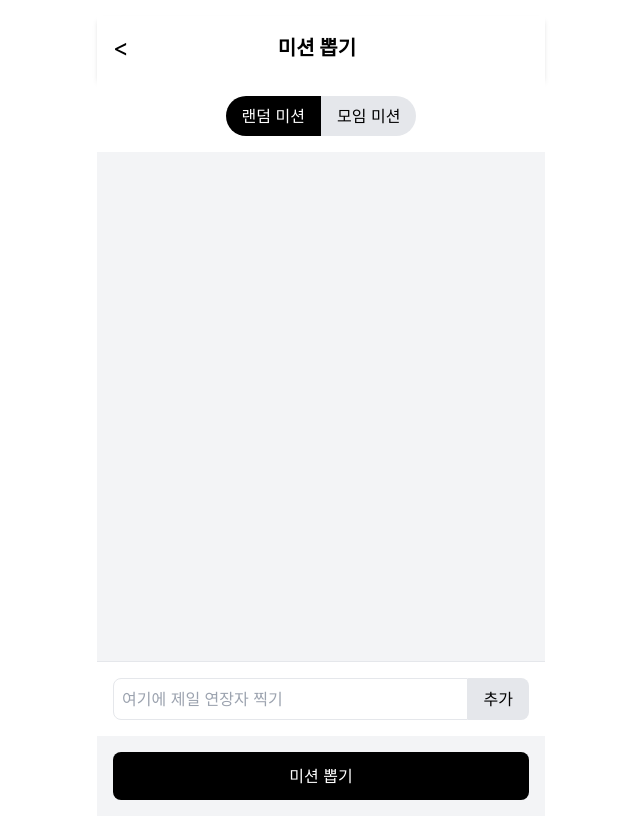
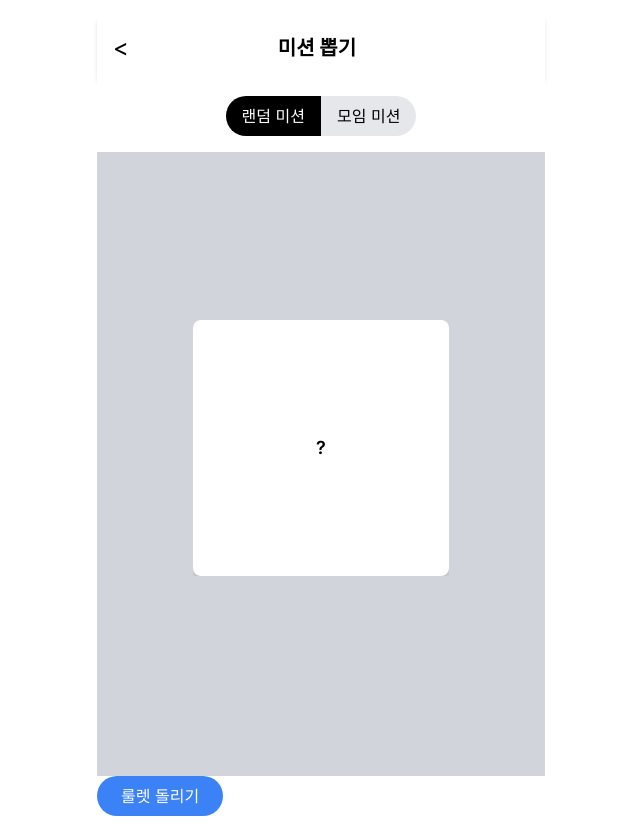
Before and after one commit to dnd-side-project/dnd-11th-6-frontend, a Next.js app: page /create-mission in a window 1280 px wide. Shown: the whole page, without its empty margins (319-959 px from the left). Built offline with nearby package versions, Linux system fonts and the light colour scheme.

Commit message:
feat : 미션 생성 페이지, 룰렛 생성

```diff
--- a/src/app/create-meeting/_components/RenderStep4.tsx
+++ b/src/app/create-meeting/_components/RenderStep4.tsx
@@ -1,5 +1,5 @@
 import React from 'react'
-import useMeetStore from '@/stores/useMeetStrore'
+import useMeetStore from '@/stores/useMeetStore'
 
 function RenderStep4() {
   const { pin, setStep } = useMeetStore()
--- a/src/app/create-meeting/_hooks/useMeetingFom.ts
+++ b/src/app/create-meeting/_hooks/useMeetingFom.ts
@@ -7,7 +7,7 @@ import {
   ThemeFormModel,
   ThemeSchema,
 } from '@/lib/meetingSchema'
-import useMeetStore from '@/stores/useMeetStrore'
+import useMeetStore from '@/stores/useMeetStore'
 
 function useMeetingForm() {
   const { step, setStep, setPin } = useMeetStore()
--- a/src/app/create-meeting/page.tsx
+++ b/src/app/create-meeting/page.tsx
@@ -2,7 +2,7 @@
 
 import React from 'react'
 
-import useMeetStore from '@/stores/useMeetStrore'
+import useMeetStore from '@/stores/useMeetStore'
 import RenderStep1 from './_components/RenderStep1'
 import RenderStep2 from './_components/RenderStep2'
 import RenderStep3 from './_components/RenderStep3'
--- a/src/app/create-mission/page.tsx
+++ b/src/app/create-mission/page.tsx
@@ -2,41 +2,59 @@
 
 import React, { useState } from 'react'
 import Link from 'next/link'
-import MissionRoulette from '@/components/Roulette/Roulette'
+import useMissionStore from '@/stores/useMissionStore'
 
-type MissionType = 'random' | 'group'
+const missions = [
+  '여기에서 제일 연장자 찾기',
+  '여기에서 제일 막내 찾기',
+  '옆 사람 어깨 주물러주기',
+  '옆 사람에게 칭찬 해주기',
+  '지금 기분을 춤으로 표현하기',
+  '가장 좋아하는 음식 말하기',
+  '최근에 본 영화 추천하기',
+  '1분 동안 눈 안 깜빡이고 있기',
+  '좋아하는 노래 한 소절 부르기',
+  '짝꿍과 손잡고 1분 동안 있기',
+]
 
 function MissionCreationPage() {
-  const [missionType, setMissionType] = useState<MissionType>('random')
-  const [missions, setMissions] = useState<string[]>([])
-  const [newMission, setNewMission] = useState<string>('')
+  const { missionType, setMissionType } = useMissionStore()
+  const [isSpinning, setIsSpinning] = useState(false)
   const [selectedMission, setSelectedMission] = useState<string | null>(null)
+  const [visibleMissions, setVisibleMissions] = useState<string[]>([
+    '?',
+    '?',
+    '?',
+  ])
 
-  const handleAddMission = () => {
-    if (newMission.trim()) {
-      setMissions([...missions, newMission.trim()])
-      setNewMission('')
+  const startSpinning = () => {
+    setIsSpinning(true)
+    setSelectedMission(null)
+    let counter = 0
+    const spinInterval = setInterval(() => {
+      setVisibleMissions((prevMissions) => {
+        const newMissions = [...prevMissions]
+        newMissions.pop()
+        newMissions.unshift(
+          missions[Math.floor(Math.random() * missions.length)],
+        )
+        return newMissions
+      })
+      counter++
+      if (counter >= 30) {
+        // 약 3초 동안 회전
+        clearInterval(spinInterval)
+        setIsSpinning(false)
+        const randomMission =
+          missions[Math.floor(Math.random() * missions.length)]
+        setSelectedMission(randomMission)
+        setVisibleMissions([randomMission, '?', '?'])
       }
-  }
-
-  const handleRemoveMission = (index: number) => {
-    setMissions(missions.filter((_, i) => i !== index))
-  }
-
-  const handleMissionStop = (mission: string) => {
-    setSelectedMission(mission)
-  }
-
-  const handleSubmit = () => {
-    if (missionType === 'random') {
-      // 랜덤 미션 시작
-    } else {
-      // 모임 미션 시작
-    }
+    }, 100)
   }
 
   return (
-    <div className="flex flex-col h-screen bg-gray-100">
+    <div className="flex flex-col min-h-screen ">
       <header className="bg-white p-4 flex items-center justify-between shadow-md">
         <Link href="/" className="text-2xl">
           &lt;
@@ -48,77 +66,61 @@ function MissionCreationPage() {
       <div className="flex justify-center p-4 bg-white">
         <button
           type="button"
-          className={`px-4 py-2 rounded-l-full ${missionType === 'random' ? 'bg-black text-white' : 'bg-gray-200'}`}
+          className={`px-4 py-2 rounded-l-full ${
+            missionType === 'random' ? 'bg-black text-white' : 'bg-gray-200'
+          }`}
           onClick={() => setMissionType('random')}
         >
           랜덤 미션
         </button>
         <button
           type="button"
-          className={`px-4 py-2 rounded-r-full ${missionType === 'group' ? 'bg-black text-white' : 'bg-gray-200'}`}
-          onClick={() => setMissionType('group')}
+          className={`px-4 py-2 rounded-r-full ${
+            missionType === 'select' ? 'bg-black text-white' : 'bg-gray-200'
+          }`}
+          onClick={() => setMissionType('select')}
         >
           모임 미션
         </button>
       </div>
 
-      {missions.length > 0 && (
-        <div className="p-4">
-          <MissionRoulette missions={missions} onStop={handleMissionStop} />
-        </div>
-      )}
-
-      {selectedMission && (
-        <div className="p-4 bg-green-100 text-green-800 text-center">
-          선택된 미션: {selectedMission}
-        </div>
-      )}
-
-      <div className="flex-grow p-4 overflow-y-auto">
-        {missions.map((mission, index) => (
+      <div className="flex-grow flex flex-col items-center justify-center p-4 bg-gray-300">
+        <div className="w-64 h-64 mb-8 overflow-hidden">
+          <div
+            className={`flex flex-col items-center transition-transform duration-100 ease-linear ${isSpinning ? '-translate-y-1/3' : ''}`}
+          >
+            {visibleMissions.map((mission, index) => (
               <div
                 key={index}
-            className="bg-white p-4 mb-2 rounded-lg shadow flex justify-between items-center"
+                className="w-full h-64 bg-white shadow-md rounded-lg flex items-center justify-center p-4 text-center mb-4"
               >
-            <span>{mission}</span>
-            <button
-              type="button"
-              onClick={() => handleRemoveMission(index)}
-              className="text-red-500"
-            >
-              삭제
-            </button>
+                <p className="text-lg font-semibold">{mission}</p>
               </div>
             ))}
           </div>
-
-      <div className="p-4 bg-white border-t">
-        <div className="flex">
-          <input
-            type="text"
-            value={newMission}
-            onChange={(e) => setNewMission(e.target.value)}
-            placeholder="여기에 제일 연장자 찍기"
-            className="flex-grow p-2 border rounded-l-lg"
-          />
+        </div>
+      </div>
+      <div className="flex space-x-4">
         <button
           type="button"
-            onClick={handleAddMission}
-            className="bg-gray-200 px-4 py-2 rounded-r-lg"
+          onClick={startSpinning}
+          disabled={isSpinning}
+          className="px-6 py-2 bg-blue-500 text-white rounded-full disabled:bg-gray-400"
         >
-            추가
+          {isSpinning ? '돌리는 중...' : '룰렛 돌리기'}
         </button>
-        </div>
-      </div>
-
-      <div className="p-4">
+        {selectedMission && (
           <button
             type="button"
-          onClick={handleSubmit}
-          className="w-full bg-black text-white p-3 rounded-lg"
+            onClick={() => {
+              setSelectedMission(null)
+              setVisibleMissions(['?', '?', '?'])
+            }}
+            className="px-6 py-2 bg-green-500 text-white rounded-full"
           >
-          {missionType === 'random' ? '미션 뽑기' : '미션 수행하기'}
+            미션 수행하기
           </button>
+        )}
       </div>
     </div>
   )
--- a/src/components/Roulette/Roulette.tsx
+++ /dev/null
@@ -1,66 +0,0 @@
-'use client'
-
-import React, { useState, useEffect } from 'react'
-
-interface MissionRouletteProps {
-  missions: string[]
-  onStop: (mission: string) => void
-}
-
-function MissionRoulette({ missions, onStop }: MissionRouletteProps) {
-  const [currentIndex, setCurrentIndex] = useState(0)
-  const [isSpinning, setIsSpinning] = useState(false)
-
-  useEffect(() => {
-    let interval: NodeJS.Timeout
-    if (isSpinning) {
-      interval = setInterval(() => {
-        setCurrentIndex((prevIndex) => (prevIndex + 1) % missions.length)
-      }, 100) // 빠르게 회전
-    }
-    return () => clearInterval(interval)
-  }, [isSpinning, missions])
-
-  const startSpin = () => {
-    setIsSpinning(true)
-    setTimeout(
-      () => {
-        setIsSpinning(false)
-        const selectedMission = missions[currentIndex]
-        onStop(selectedMission)
-      },
-      Math.random() * 3000 + 2000,
-    ) // 2-5초 사이에 랜덤하게 멈춤
-  }
-
-  return (
-    <div className="relative w-full h-64 overflow-hidden bg-gray-100 rounded-lg shadow-lg">
-      <div
-        className={`absolute inset-0 flex items-center justify-center transition-transform duration-100 ease-in-out ${isSpinning ? 'animate-spin' : ''}`}
-      >
-        {missions.map((mission, index) => (
-          <div
-            key={index}
-            className={`absolute w-full h-full flex items-center justify-center ${
-              index === currentIndex ? 'opacity-100' : 'opacity-0'
-            } transition-opacity duration-100 ease-in-out`}
-          >
-            <div className="bg-white p-4 rounded-lg shadow text-center">
-              <p>{mission}</p>
-            </div>
-          </div>
-        ))}
-      </div>
-      <button
-        type="button"
-        onClick={startSpin}
-        disabled={isSpinning}
-        className="absolute bottom-4 left-1/2 transform -translate-x-1/2 bg-blue-500 text-white px-4 py-2 rounded-full disabled:bg-gray-400"
-      >
-        {isSpinning ? 'STOP' : '룰렛 시작'}
-      </button>
-    </div>
-  )
-}
-
-export default MissionRoulette
--- /dev/null
+++ b/src/stores/useMissionStore.ts
@@ -0,0 +1,17 @@
+import { create } from 'zustand'
+
+interface MissionState {
+  missionType: 'random' | 'select'
+  setMissionType: (type: 'random' | 'select') => void
+  currentMission: string | null
+  setCurrentMission: (mission: string | null) => void
+}
+
+const useMissionStore = create<MissionState>((set) => ({
+  missionType: 'random',
+  setMissionType: (type) => set({ missionType: type }),
+  currentMission: null,
+  setCurrentMission: (mission) => set({ currentMission: mission }),
+}))
+
+export default useMissionStore
--- a/src/stores/useStore.ts
+++ /dev/null
@@ -1,15 +0,0 @@
-import { create } from 'zustand'
-
-interface State {
-  count: number
-  increment: () => void
-  decrement: () => void
-}
-
-const useStore = create<State>((set) => ({
-  count: 0,
-  increment: () => set((state) => ({ count: state.count + 1 })),
-  decrement: () => set((state) => ({ count: state.count - 1 })),
-}))
-
-export default useStore
```
Also changed, not shown: src/stores/useMeetStore.ts (renamed from src/stores/useMeetStrore.ts). Lines whose indentation alone changed are shown as unchanged.
